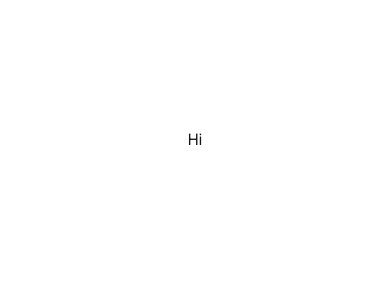
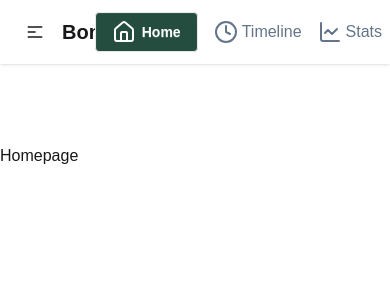
Before and after one commit to JowelislamHabib/Bondly, a Next.js app: page / in a window 390 px wide. Shown: the top 300 px of the page. Built offline with nearby package versions, Linux system fonts and the light colour scheme.

Commit message:
feat: Add NavBar component and update styles; include lucide-react dependency

```diff
--- a/package.json
+++ b/package.json
@@ -10,6 +10,7 @@
   },
   "dependencies": {
     "daisyui": "^5.5.19",
+    "lucide-react": "^1.8.0",
     "next": "16.2.3",
     "react": "19.2.4",
     "react-dom": "19.2.4"
--- /dev/null
+++ b/src/app/components/NavBar.jsx
@@ -0,0 +1,60 @@
+import { LucideChartLine, LucideClock, LucideHome } from "lucide-react";
+import Link from "next/link";
+import React from "react";
+
+const NavBar = () => {
+  return (
+    <div className="bg-base-100 shadow-sm mb-20">
+      <div className="navbar container mx-auto">
+        <div className="navbar-start">
+          <div className="dropdown">
+            <div tabIndex={0} role="button" className="btn btn-ghost lg:hidden">
+              <svg
+                xmlns="http://www.w3.org/2000/svg"
+                className="h-5 w-5"
+                fill="none"
+                viewBox="0 0 24 24"
+                stroke="currentColor"
+              >
+                <path
+                  strokeLinecap="round"
+                  strokeLinejoin="round"
+                  strokeWidth="2"
+                  d="M4 6h16M4 12h8m-8 6h16"
+                />{" "}
+              </svg>
+            </div>
+            <ul
+              tabIndex="-1"
+              className="menu menu-sm dropdown-content bg-base-100 rounded-box z-1 mt-3 w-52 p-2 shadow"
+            ></ul>
+          </div>
+          <a className="text-xl font-bold">Bondly</a>
+        </div>
+
+        <div className="navbar-end gap-4">
+          <Link href={"/"} className="btn bg-[var(--bg-primary)] text-white">
+            <LucideHome /> Home
+          </Link>
+
+          <Link
+            href={"/timeline"}
+            className="flex items-center gap-1 text-[var(--text-muted)]"
+          >
+            <LucideClock />
+            Timeline
+          </Link>
+          <Link
+            href={"/stats"}
+            className="flex items-center gap-1 text-[var(--text-muted)]"
+          >
+            <LucideChartLine />
+            Stats
+          </Link>
+        </div>
+      </div>
+    </div>
+  );
+};
+
+export default NavBar;
--- a/src/app/globals.css
+++ b/src/app/globals.css
@@ -1,21 +1,24 @@
 @import "tailwindcss";
 @plugin "daisyui";
 :root {
-  --background: #ffffff;
-  --foreground: #171717;
+  /* --background: #ffffff;
+  --foreground: #171717; */
+  --bg-primary: #244d3f;
+  --text-primary: #1f2937;
+  --text-muted: #64748b;
 }
 
 @theme inline {
-  --color-background: var(--background);
-  --color-foreground: var(--foreground);
+  /* --color-background: var(--background);
+  --color-foreground: var(--foreground); */
   --font-sans: var(--font-geist-sans);
   --font-mono: var(--font-geist-mono);
 }
 
 @media (prefers-color-scheme: dark) {
   :root {
-    --background: #0a0a0a;
-    --foreground: #ededed;
+    /* --background: #0a0a0a;
+    --foreground: #ededed; */
   }
 }
 
--- a/src/app/layout.js
+++ b/src/app/layout.js
@@ -1,5 +1,6 @@
 import { Geist, Geist_Mono } from "next/font/google";
 import "./globals.css";
+import NavBar from "./components/NavBar";
 
 const geistSans = Geist({
   variable: "--font-geist-sans",
@@ -20,9 +21,15 @@
   return (
     <html
       lang="en"
+      data-theme="light"
       className={`${geistSans.variable} ${geistMono.variable} h-full antialiased`}
     >
-      <body className="min-h-full flex flex-col">{children}</body>
+      <body className="min-h-full flex flex-col">
+        <header>
+          <NavBar />
+        </header>
+        {children}
+      </body>
     </html>
   );
 }
--- a/src/app/page.js
+++ b/src/app/page.js
@@ -1,9 +1,11 @@
+import NavBar from "./components/NavBar";
+
 export default function Home() {
   return (
-    <div className="flex flex-col flex-1 items-center justify-center bg-zinc-50 font-sans dark:bg-black">
-      <main className="flex flex-1 w-full max-w-3xl flex-col items-center justify-between py-32 px-16 bg-white dark:bg-black sm:items-start">
-        <h1>Hi</h1>
-      </main>
-    </div>
+    <>
+      <div className="container mx-auto">
+        <h1 className="">Homepage</h1>
+      </div>{" "}
+    </>
   );
 }
--- /dev/null
+++ b/src/app/stats/page.jsx
@@ -0,0 +1,11 @@
+import React from "react";
+
+const StatsPage = () => {
+  return (
+    <div className="container mx-auto">
+      <h1 className="text-bold">This is Stats Page</h1>
+    </div>
+  );
+};
+
+export default StatsPage;
--- /dev/null
+++ b/src/app/timeline/page.jsx
@@ -0,0 +1,11 @@
+import React from "react";
+
+const TimelinePage = () => {
+  return (
+    <div className="container mx-auto">
+      <h1>timeline</h1>
+    </div>
+  );
+};
+
+export default TimelinePage;
```
Also changed, not shown: 1 other file (tests, documents, lock files or other folders).
